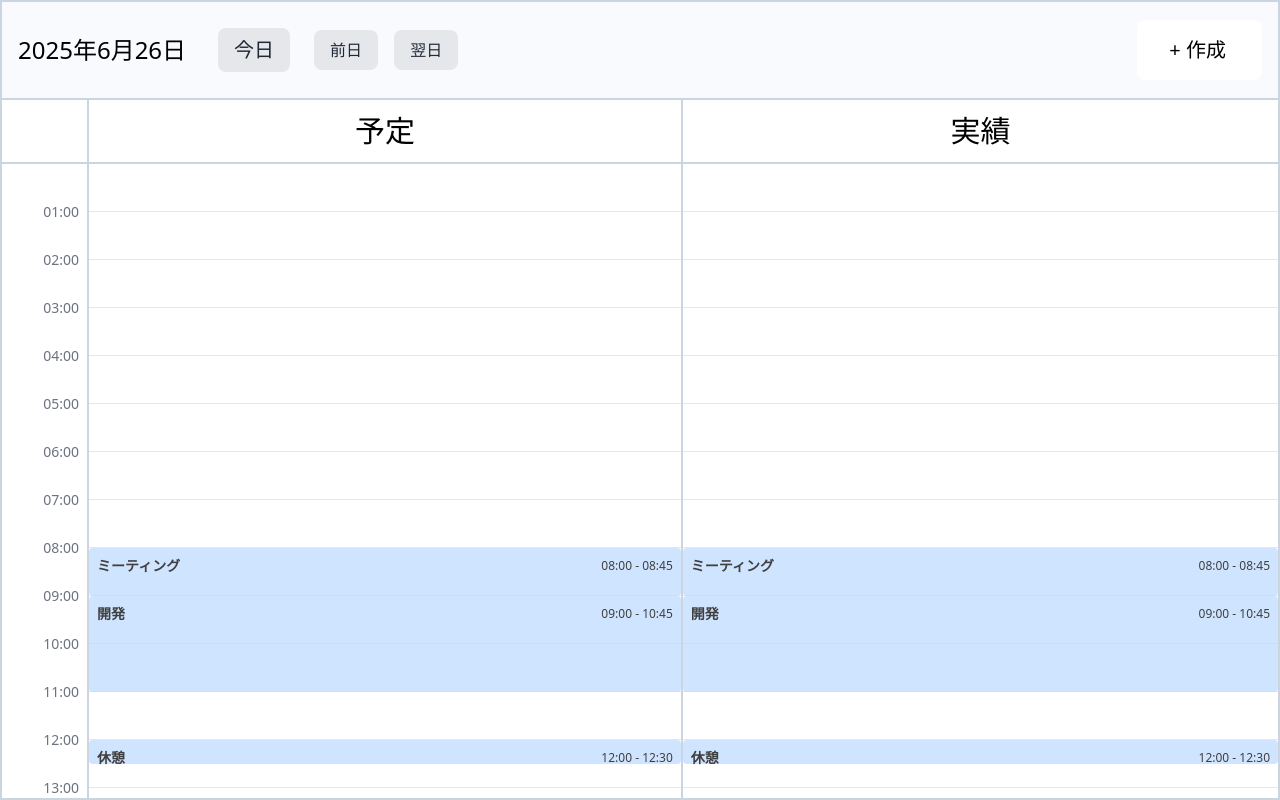
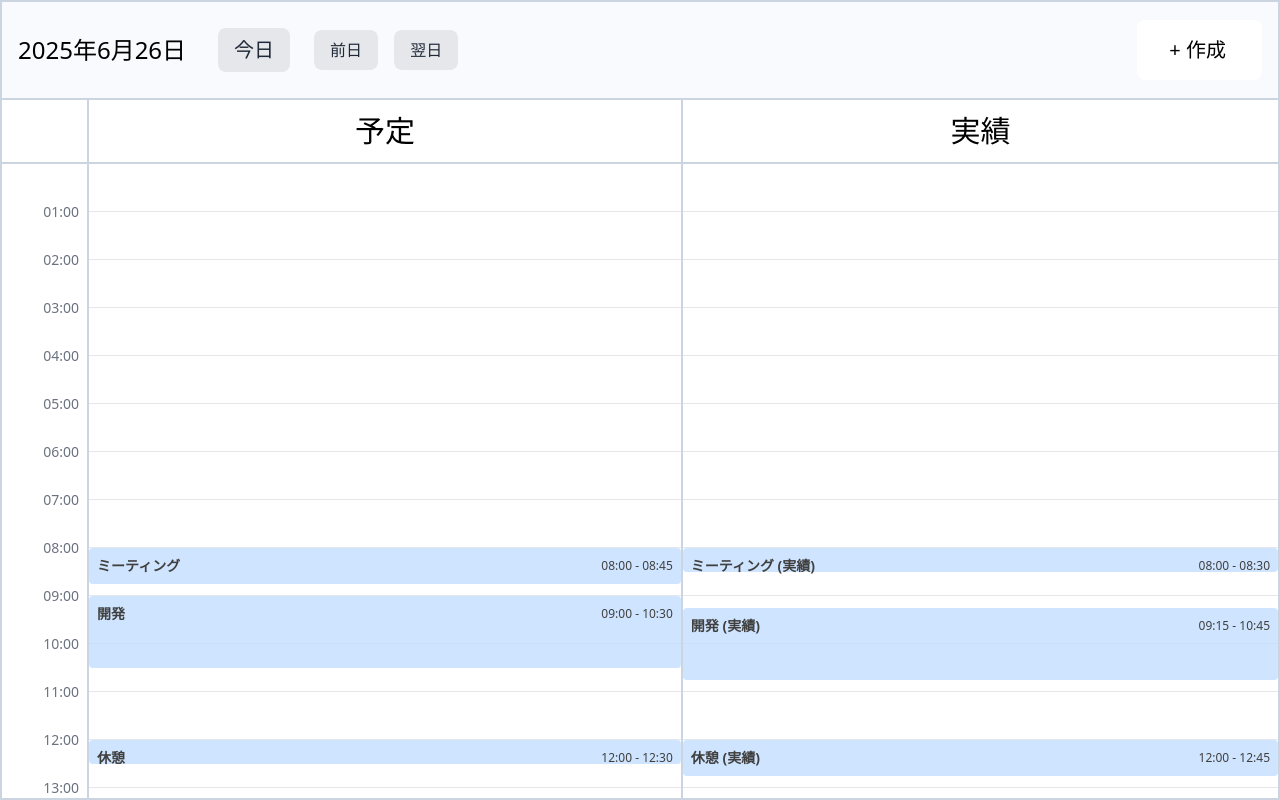
Before and after one commit to barsea/schedpoint, a Vue app in the folder frontend/: page / in a window 1280 px wide. Built offline with nearby package versions, Linux system fonts and the light colour scheme.

Commit message:
モックデータをScheduleColumnからScheduleViewに移行／予定・実績カラムで別々のイベントを表示／30分単位表示取消

```diff
--- a/frontend/src/components/ScheduleColumn.vue
+++ b/frontend/src/components/ScheduleColumn.vue
@@ -1,57 +1,14 @@
 <script setup>
 import EventBlock from './EventBlock.vue'
 
+// 親からeventsデータを受け取るようにPropsを定義
 defineProps({
   title: String,
+  events: {
+    type: Array,
+    default: () => [], // デフォルト値として空の配列を設定
+  },
 })
-
-// --- イベントのモックデータ ---
-const events = [
-  {
-    id: 1,
-    category: '開発',
-    startTime: new Date('2025-06-26T09:00:00'),
-    endTime: new Date('2025-06-26T10:45:00'),
-  },
-  {
-    id: 2,
-    category: '休憩',
-    startTime: new Date('2025-06-26T12:00:00'),
-    endTime: new Date('2025-06-26T12:30:00'),
-  },
-  {
-    id: 3,
-    category: '学習',
-    startTime: new Date('2025-06-26T14:00:00'),
-    endTime: new Date('2025-06-26T16:00:00'),
-  },
-  {
-    id: 4,
-    category: 'ミーティング',
-    startTime: new Date('2025-06-26T08:00:00'),
-    endTime: new Date('2025-06-26T08:45:00'),
-  },
-  // 最低幅のテスト用データ
-  {
-    id: 5,
-    category: '短い予定',
-    startTime: new Date('2025-06-26T17:00:00'),
-    endTime: new Date('2025-06-26T17:15:00'), // 15分
-  },
-  {
-    id: 6,
-    category: '極短予定',
-    startTime: new Date('2025-06-26T18:00:00'),
-    endTime: new Date('2025-06-26T18:05:00'), // 5分
-  },
-  // 31分以上60分以内のテスト (35分)
-  {
-    id: 7,
-    category: '中時間予定',
-    startTime: new Date('2025-06-26T19:00:00'),
-    endTime: new Date('2025-06-26T19:35:00'),
-  },
-]
 
 // 各時間枠divの高さ (h-12 = 48px)
 const SLOT_HEIGHT = 48
@@ -68,8 +25,8 @@ const getEventStyle = (event) => {
   // 終了時刻と開始時刻の差分から高さを計算
   let durationMinutes = (event.endTime.getTime() - event.startTime.getTime()) / (1000 * 60)
 
-  // ここで最低30分を保証
-  durationMinutes = Math.ceil(Math.max(durationMinutes, 1) / 30) * 30 // 最小値を30分に設定
+  // 最低30分の高さ
+  durationMinutes = Math.max(durationMinutes, 30)
 
   const topPosition = HEADER_HEIGHT + (totalStartMinutes / 60) * SLOT_HEIGHT
   const eventHeight = (durationMinutes / 60) * SLOT_HEIGHT
--- a/frontend/src/views/ScheduleView.vue
+++ b/frontend/src/views/ScheduleView.vue
@@ -2,29 +2,98 @@
 import TheHeader from '../components/TheHeader.vue'
 import TimeAxis from '../components/TimeAxis.vue'
 import ScheduleColumn from '../components/ScheduleColumn.vue'
+
+// --- 予定のモックデータ ---
+const plannedEvents = [
+  {
+    id: 1,
+    category: '開発',
+    startTime: new Date('2025-06-26T09:00:00'),
+    endTime: new Date('2025-06-26T10:30:00'),
+  },
+  {
+    id: 2,
+    category: '休憩',
+    startTime: new Date('2025-06-26T12:00:00'),
+    endTime: new Date('2025-06-26T12:30:00'),
+  },
+  {
+    id: 3,
+    category: '学習',
+    startTime: new Date('2025-06-26T14:00:00'),
+    endTime: new Date('2025-06-26T16:00:00'),
+  },
+  {
+    id: 4,
+    category: 'ミーティング',
+    startTime: new Date('2025-06-26T08:00:00'),
+    endTime: new Date('2025-06-26T08:45:00'),
+  },
+  {
+    id: 5,
+    category: '短い予定',
+    startTime: new Date('2025-06-26T17:00:00'),
+    endTime: new Date('2025-06-26T17:15:00'),
+  },
+]
+
+// --- 実績のモックデータ ---
+const actualEvents = [
+  {
+    id: 101,
+    category: '開発 (実績)',
+    startTime: new Date('2025-06-26T09:15:00'), // 予定より少し遅れて開始
+    endTime: new Date('2025-06-26T10:45:00'),
+  },
+  {
+    id: 102,
+    category: '休憩 (実績)',
+    startTime: new Date('2025-06-26T12:00:00'),
+    endTime: new Date('2025-06-26T12:45:00'), // 予定より長めに休憩
+  },
+  {
+    id: 103,
+    category: '学習 (実績)',
+    startTime: new Date('2025-06-26T14:30:00'), // 予定より遅れて開始
+    endTime: new Date('2025-06-26T16:00:00'),
+  },
+  {
+    id: 104,
+    category: 'ミーティング (実績)',
+    startTime: new Date('2025-06-26T08:00:00'),
+    endTime: new Date('2025-06-26T08:30:00'), // 予定より早く終了
+  },
+  {
+    id: 105,
+    category: '短い予定 (実績)',
+    startTime: new Date('2025-06-26T17:00:00'),
+    endTime: new Date('2025-06-26T17:05:00'), // さらに短い実績
+  },
+]
 </script>
 
 <template>
   <div class="flex flex-col items-center h-screen bg-[#f3f7ff]">
-
-    <div class="w-full max-w-[1500px] h-[100px] bg-light-gray-blue border-2 border-slate-300 flex-shrink-0">
+    <div
+      class="w-full max-w-[1500px] h-[100px] bg-light-gray-blue border-2 border-slate-300 flex-shrink-0"
+    >
       <TheHeader />
     </div>
 
-    <div class="relative flex flex-grow w-full max-w-[1500px] border-x-2 border-b-2 border-slate-300 overflow-y-auto">
+    <div
+      class="relative flex flex-grow w-full max-w-[1500px] border-x-2 border-b-2 border-slate-300 overflow-y-auto"
+    >
       <div class="w-[100px] min-h-[1216px] flex-grow bg-white">
         <TimeAxis />
       </div>
       <div class="w-[700px] min-h-[1216px] flex-grow bg-white border-x-2 border-slate-300">
-        <ScheduleColumn title="予定" />
+        <ScheduleColumn title="予定" :events="plannedEvents" />
       </div>
       <div class="w-[700px] min-h-[1216px] flex-grow bg-white">
-        <ScheduleColumn title="実績" />
+        <ScheduleColumn title="実績" :events="actualEvents" />
       </div>
     </div>
-
   </div>
 </template>
 
-<style scoped>
-</style>
+<style scoped></style>
```
